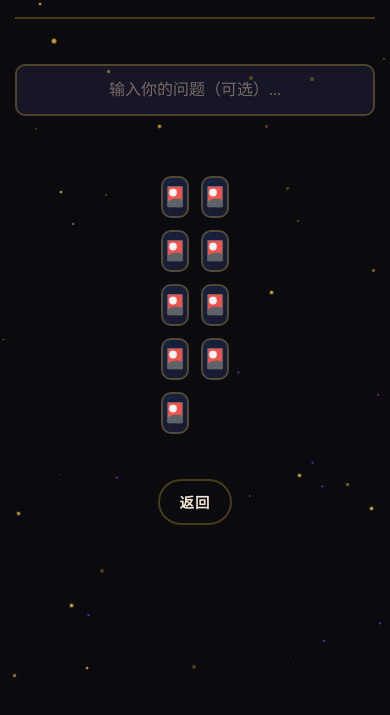
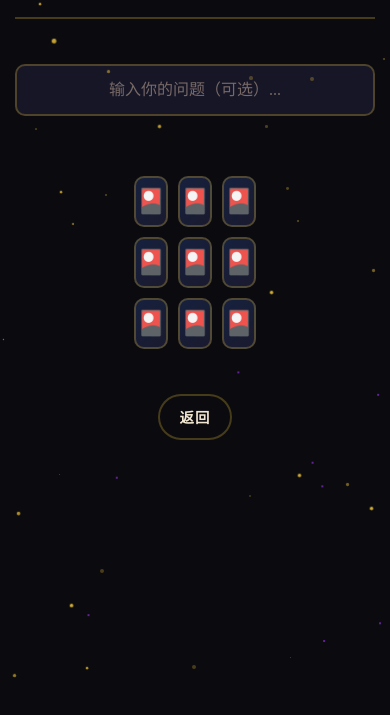
Before and after one commit to Jerryyin2929/tarot-divination, a plain HTML site: page index.html in a window 390 px wide. Both pictures are taken after a click on the button "开始占卜仪式". Shown: the part 107-822 px from the top of the page. Drawn offline with Linux system fonts and the light colour scheme.

Commit message:
Update mobile layout to 3x3 grid on all screen sizes

```diff
--- a/style.css
+++ b/style.css
@@ -462,9 +462,9 @@ footer {
     }
 
     #cardGrid {
-        grid-template-columns: repeat(2, 1fr);
-        gap: 15px;
-        max-width: 400px;
+        grid-template-columns: repeat(3, 1fr);
+        gap: 8px;
+        max-width: 350px;
     }
 
     .tarot-card {
@@ -515,9 +515,13 @@ footer {
     }
 
     #cardGrid {
-        grid-template-columns: repeat(2, 1fr);
-        gap: 12px;
-        max-width: 300px;
+        grid-template-columns: repeat(3, 1fr);
+        gap: 10px;
+        max-width: 400px;
+    }
+
+    .tarot-card {
+        font-size: 1.5rem;
     }
 
     .intro {
```
